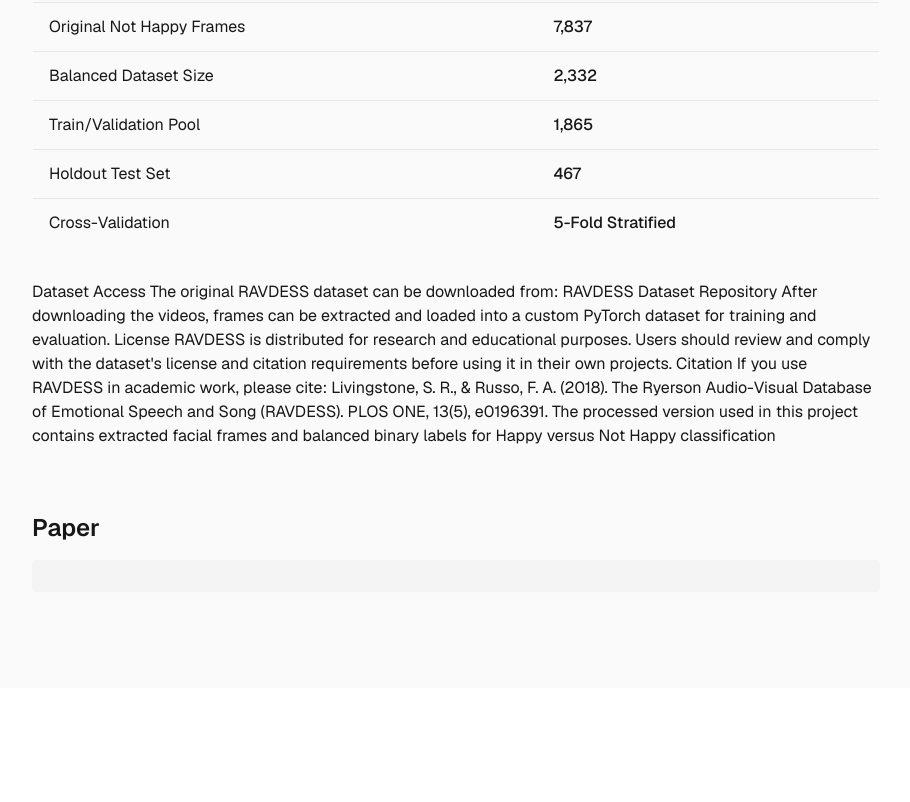
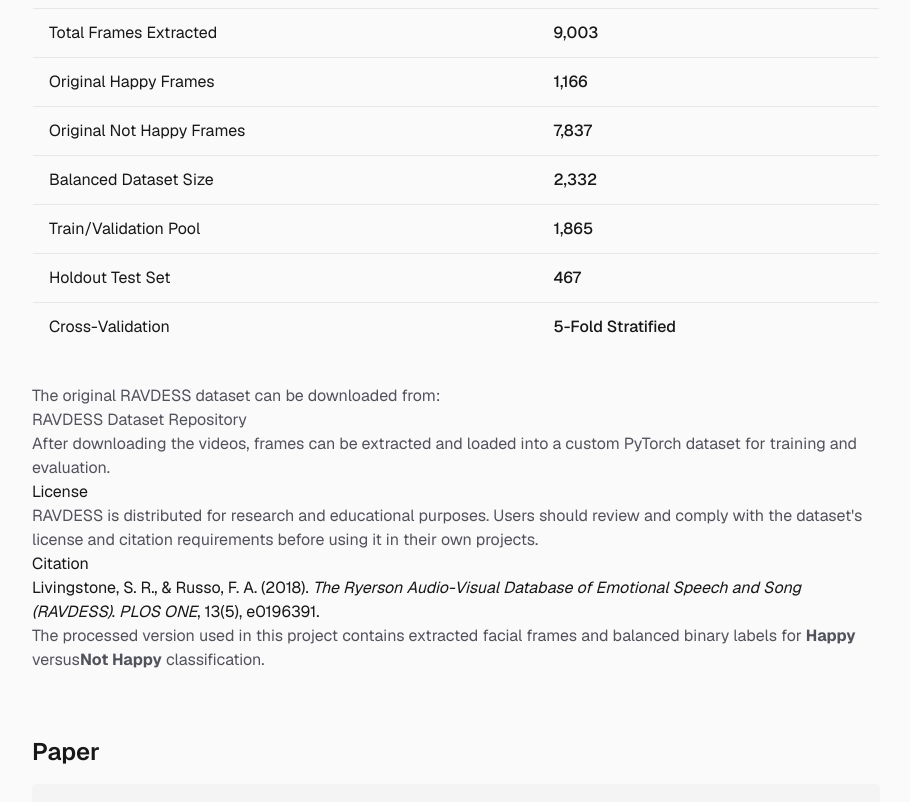
Before and after one commit to pepealania/image-processing-project-tutorial-deep-learning-happy-not-happy-classification, a Next.js app: page /image-processing-project-tutorial-deep-learning-happy-not-happy-classification/ in a window 1280 px wide. Shown: the part 4185-4987 px from the top of the page, without its empty margins (184-1094 px from the left). Before the commit the page ends 4873 px from the top, so only its background shows below. Built offline with nearby package versions, Linux system fonts and the light colour scheme.

Commit message:
format html

```diff
--- a/src/app/page.tsx
+++ b/src/app/page.tsx
@@ -242,33 +242,59 @@ Overall, the dataset preparation pipeline transforms the original RAVDESS video
           {/* ACCESSING-DATASET */}
           <section id="accessing-dataset" className="mb-16">
             <h2 className="text-2xl font-semibold mb-4">Accessing the Dataset</h2>
-This project uses the Ryerson Audio-Visual Database of Emotional Speech and Song (RAVDESS) dataset. The original videos were processed by extracting facial frames and converting the emotion recognition task into a binary image classification problem:
+            <p className="text-zinc-600 dark:text-zinc-400">
+              This project uses the Ryerson Audio-Visual Database of Emotional Speech and Song (RAVDESS) dataset. The original videos were processed by extracting facial frames and converting the emotion recognition task into a binary image classification problem:
+            </p>
 
-Happy (1)
-Not Happy (0)
-Dataset Statistics
-<DatasetStatisticsTable />
+            <ul className="list-disc list-inside my-4">
+              <li>Happy (1)</li>
+              <li>Not Happy (0)</li>
+            </ul>
+
+            <h3>Dataset Statistics</h3>
+            <DatasetStatisticsTable />
 
 
-Dataset Access
+  <p className="text-zinc-600 dark:text-zinc-400">
+    The original RAVDESS dataset can be downloaded from:
+  </p>
 
-The original RAVDESS dataset can be downloaded from:
+  <p className="text-zinc-600 dark:text-zinc-400">
+    <a
+      href="https://zenodo.org/record/1188976"
+      target="_blank"
+      rel="noopener noreferrer"
+    >
+      RAVDESS Dataset Repository
+    </a>
+  </p>
 
-RAVDESS Dataset Repository
+  <p className="text-zinc-600 dark:text-zinc-400">
+    After downloading the videos, frames can be extracted and loaded into a
+    custom PyTorch dataset for training and evaluation.
+  </p>
 
-After downloading the videos, frames can be extracted and loaded into a custom PyTorch dataset for training and evaluation.
+  <h2>License</h2>
 
-License
+  <p className="text-zinc-600 dark:text-zinc-400">
+    RAVDESS is distributed for research and educational purposes. Users should
+    review and comply with the dataset's license and citation requirements
+    before using it in their own projects.
+  </p>
 
-RAVDESS is distributed for research and educational purposes. Users should review and comply with the dataset's license and citation requirements before using it in their own projects.
+  <h2>Citation</h2>
 
-Citation
+  <blockquote>
+    Livingstone, S. R., &amp; Russo, F. A. (2018). <em>The Ryerson Audio-Visual
+    Database of Emotional Speech and Song (RAVDESS)</em>. <em>PLOS ONE</em>,
+    13(5), e0196391.
+  </blockquote>
 
-If you use RAVDESS in academic work, please cite:
-
-Livingstone, S. R., & Russo, F. A. (2018). The Ryerson Audio-Visual Database of Emotional Speech and Song (RAVDESS). PLOS ONE, 13(5), e0196391.
-
-The processed version used in this project contains extracted facial frames and balanced binary labels for Happy versus Not Happy classification
+  <p className="text-zinc-600 dark:text-zinc-400">
+    The processed version used in this project contains extracted facial frames
+    and balanced binary labels for <strong>Happy</strong> versus
+    <strong>Not Happy</strong> classification.
+  </p>
           </section>
 
           {/* PAPER */}
```
